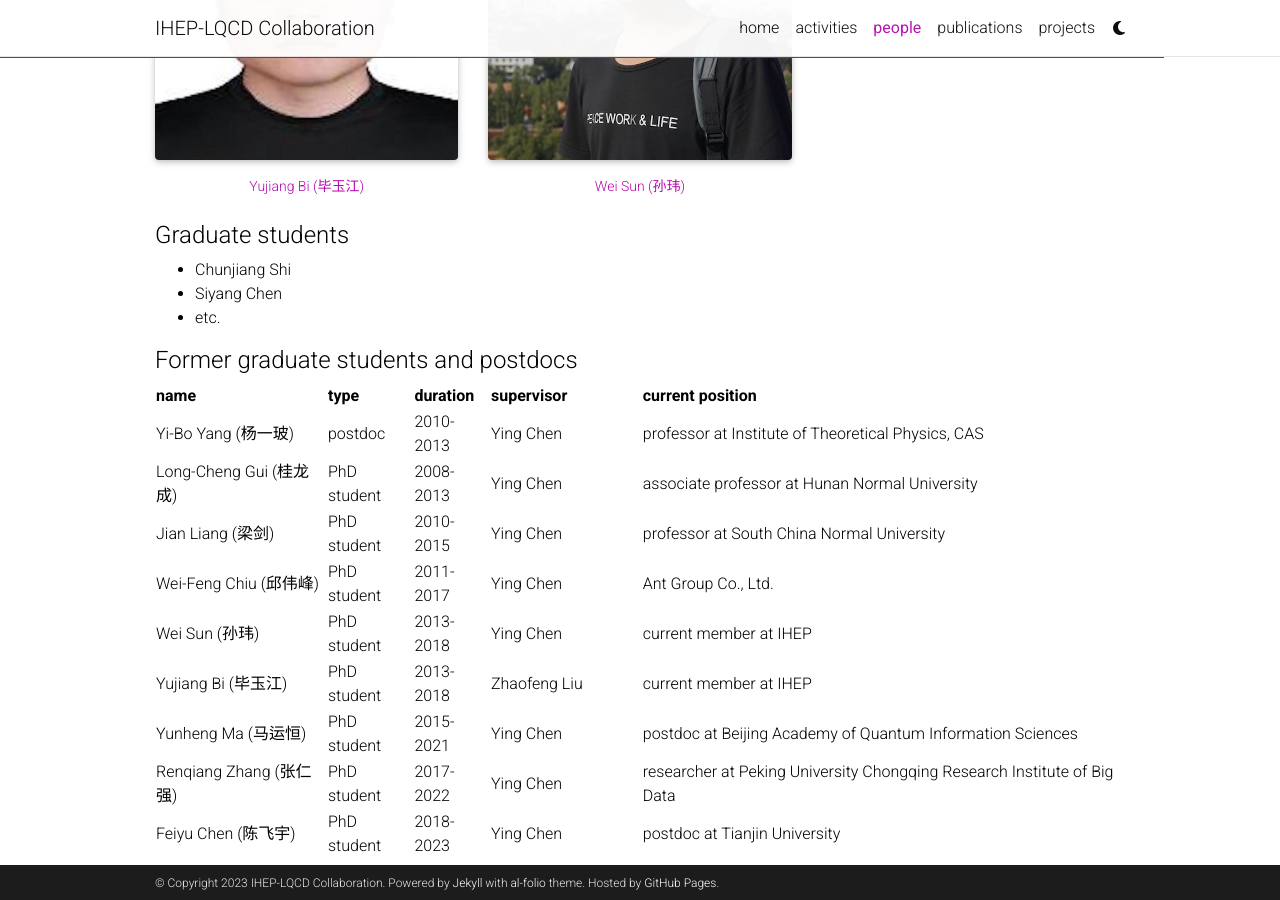
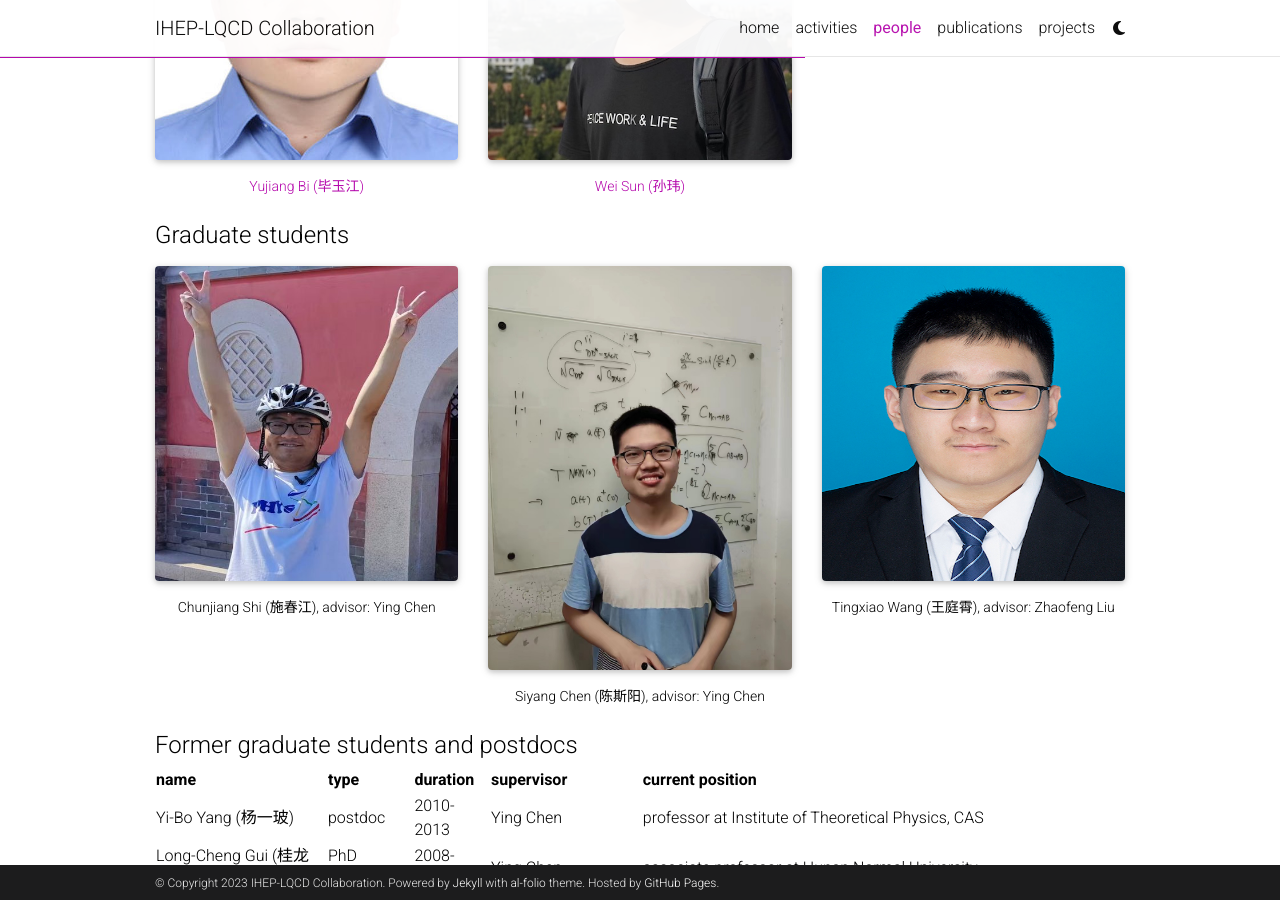
Before and after one commit to IHEP-LQCD/IHEP-LQCD.github.io, a Jekyll site: the page built from _pages/people.md, in a window 1280 px wide and 900 px high, scrolled down 784 px. Built offline with Jekyll 4.4.1, drawn with Linux system fonts in a browser that asks for light colours; full-size pictures stand in for the smaller copies a plugin makes; comment, search, counter and statistics services are not loaded; a style sheet for code colours, icons or effects is not loaded.

Commit message:
add photos of new members

```diff
--- a/_pages/people.md
+++ b/_pages/people.md
@@ -50,9 +50,27 @@
 </div>
 
 #### Graduate students
-* Chunjiang Shi
-* Siyang Chen
-* etc.
+
+<div class="row mt-3">
+    <div class="col-sm mt-3 mt-md-0">
+        {% include figure.html path="assets/img/shichunjiang.jpg" class="img-fluid rounded z-depth-1" %}
+        <div class="caption">
+            Chunjiang Shi (施春江), advisor: Ying Chen
+        </div>
+    </div>
+    <div class="col-sm mt-3 mt-md-0">
+        {% include figure.html path="assets/img/chensiyang.jpg" class="img-fluid rounded z-depth-1" %}
+        <div class="caption">
+            Siyang Chen (陈斯阳), advisor: Ying Chen
+        </div>
+    </div>
+    <div class="col-sm mt-3 mt-md-0">
+        {% include figure.html path="assets/img/wangtingxiao.jpeg" class="img-fluid rounded z-depth-1" %}
+        <div class="caption">
+            Tingxiao Wang (王庭霄), advisor: Zhaofeng Liu
+        </div>
+    </div>
+</div>
 
 #### Former graduate students and postdocs
 
```
Also changed, not shown: assets/img/biyujiang.jpeg, assets/img/chensiyang.jpeg (added), assets/img/chensiyang.jpg (added), assets/img/shichunjiang.jpg (added), assets/img/wangtingxiao.jpeg (added).
